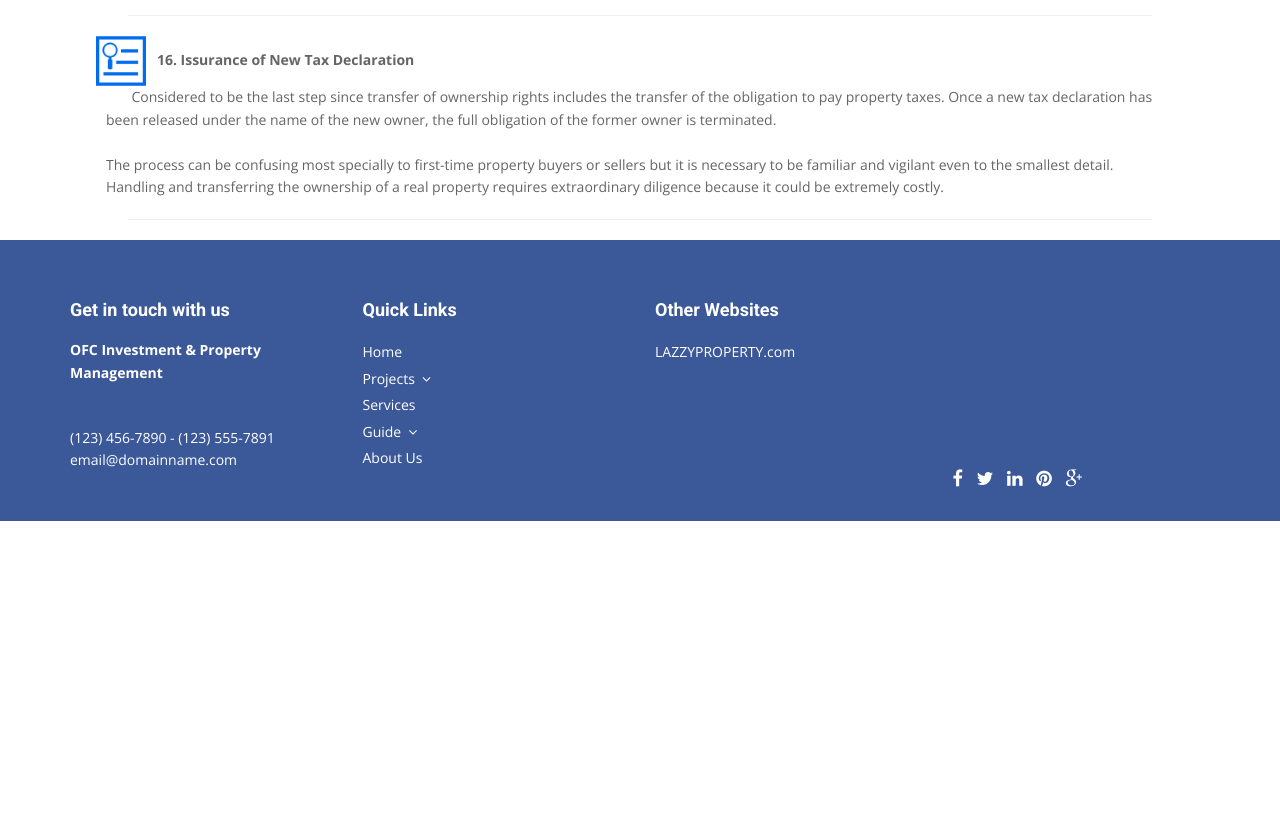
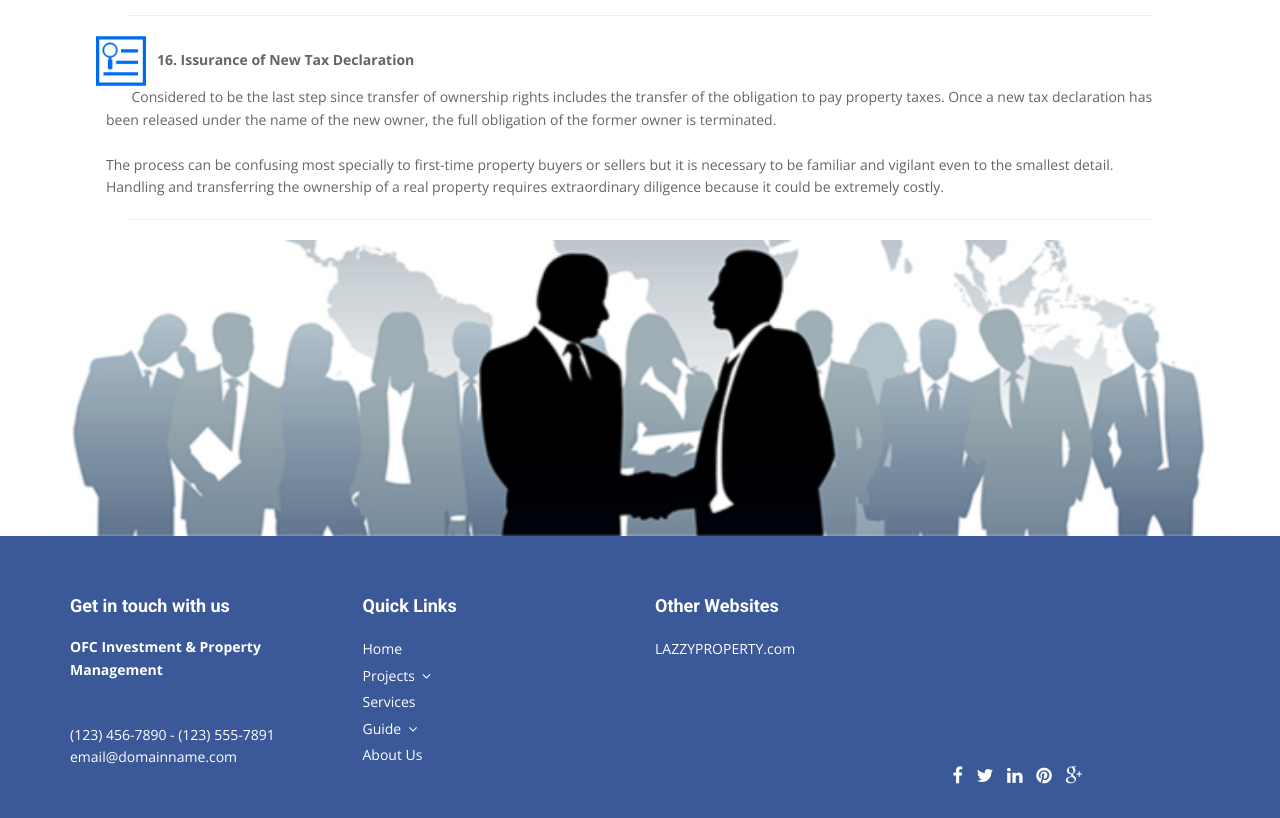
Before and after one commit to ajparadela/newsite, a PHP site: page /guideph.php in a window 1280 px wide. Shown: the part 3375-4193 px from the top of the page. Before the commit the page ends 3896 px from the top, so only its background shows below. Run offline with PHP 8.4, Linux system fonts and the light colour scheme.

Commit message:
uploaded

```diff
--- a/contactus.php
+++ b/contactus.php
@@ -18,7 +18,7 @@ include "includes/navigation.php";
 </table>
     <br><br>
 
-
+<img src="img/banner.png" width="100%">
 <br><hr width="80%">
 
 
--- a/guideph.php
+++ b/guideph.php
@@ -270,6 +270,7 @@ include "includes/navigation.php";
     </tr>
 </table>
 <hr width="80%">
+<img src="img/banner.png" width="100%">
 
 <?php
 include "includes/footer.php";
```
Also changed, not shown: img/banner.png (added).
